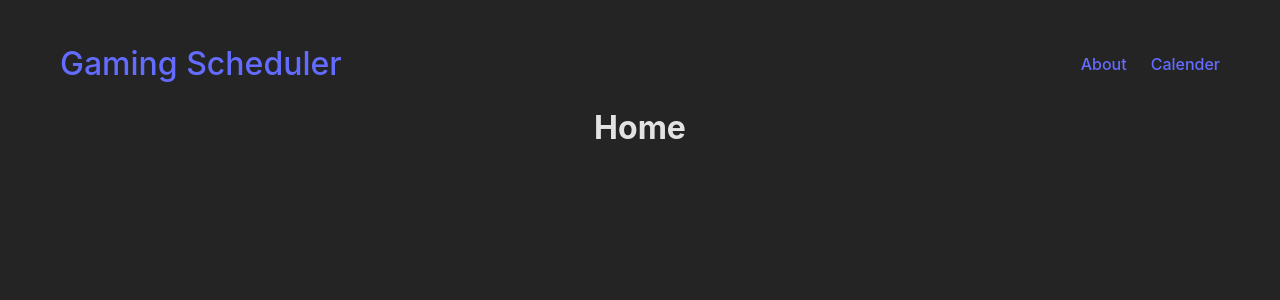
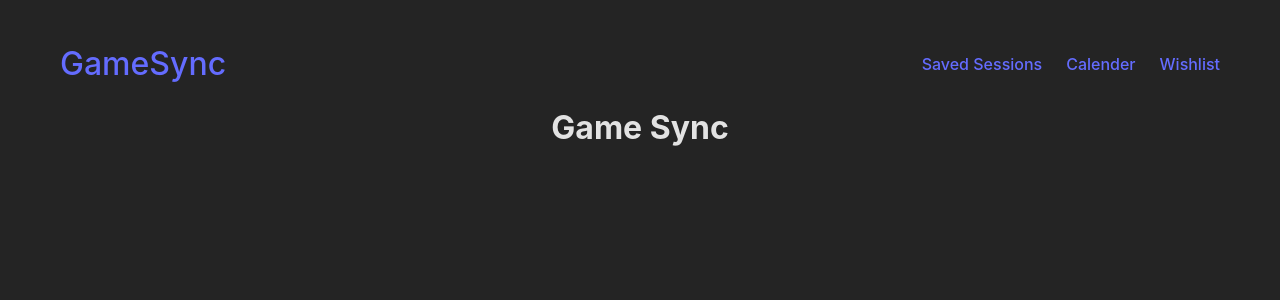
Before and after one commit to Alan-Chumbley/Gaming-scheduler, a React (Vite) app: page / in a window 1280 px wide. Shown: the top 300 px of the page. Built offline with nearby package versions, Linux system fonts and the light colour scheme.

Commit message:
about fix

```diff
--- a/src/App.jsx
+++ b/src/App.jsx
@@ -2,7 +2,8 @@ import { useState } from 'react'
 import Navbar from "./Navbar.jsx";
 import './App.css'
 import Home from './pages/Home.jsx';
-import About from './pages/About.jsx';
+import savedSessions from './pages/savedSessions.jsx';
+import Wishlist from './pages/Wishlist.jsx';
 import Calender from './pages/Calender.jsx';
 import {Route, Routes} from 'react-router-dom';
 function App() {
@@ -16,7 +17,9 @@ function App() {
 <Routes>
   <Route path='/' element={<Home />}/>
   <Route path='/calender' element={<Calender />}/>
-  <Route path='/about' element ={<About />} />
+  <Route path='/savedSessions' element ={<savedSessions />} />
+  <Route path='/wishlist' element ={<Wishlist />} />
+
 </Routes>
 
     </div>
--- a/src/Navbar.jsx
+++ b/src/Navbar.jsx
@@ -5,10 +5,11 @@ export default function Navbar(){
     return <nav className="nav">
         <Link to="/" className="site-title">
 
-            Gaming Scheduler</Link>
+            GameSync</Link>
         <ul>
-        <CustomLink to="/about"> About</CustomLink>
+        <CustomLink to="/savedSession"> Saved Sessions</CustomLink>
         <CustomLink to="/calender"> Calender</CustomLink>
+        <CustomLink to="/wishlist"> Wishlist</CustomLink>
 
 
         </ul>
--- a/src/pages/About.jsx
+++ /dev/null
@@ -1,3 +0,0 @@
-export default function About() {
-    return <h1>About</h1>
-}
--- a/src/pages/Home.jsx
+++ b/src/pages/Home.jsx
@@ -1,3 +1,4 @@
 export default function Home() {
-    return <h1>Home</h1>
+    return <h1>Game Sync </h1>
+
 }
--- /dev/null
+++ b/src/pages/Wishlist.jsx
@@ -0,0 +1,4 @@
+export default function Wishlist() {
+    return <h1>Wishlist </h1>
+
+}
--- /dev/null
+++ b/src/pages/savedSessions.jsx
@@ -0,0 +1,3 @@
+export default function savedSession() {
+    return <h1>saved sessions</h1>
+}
```
Also changed, not shown: 1 other file (tests, documents, lock files or other folders).
